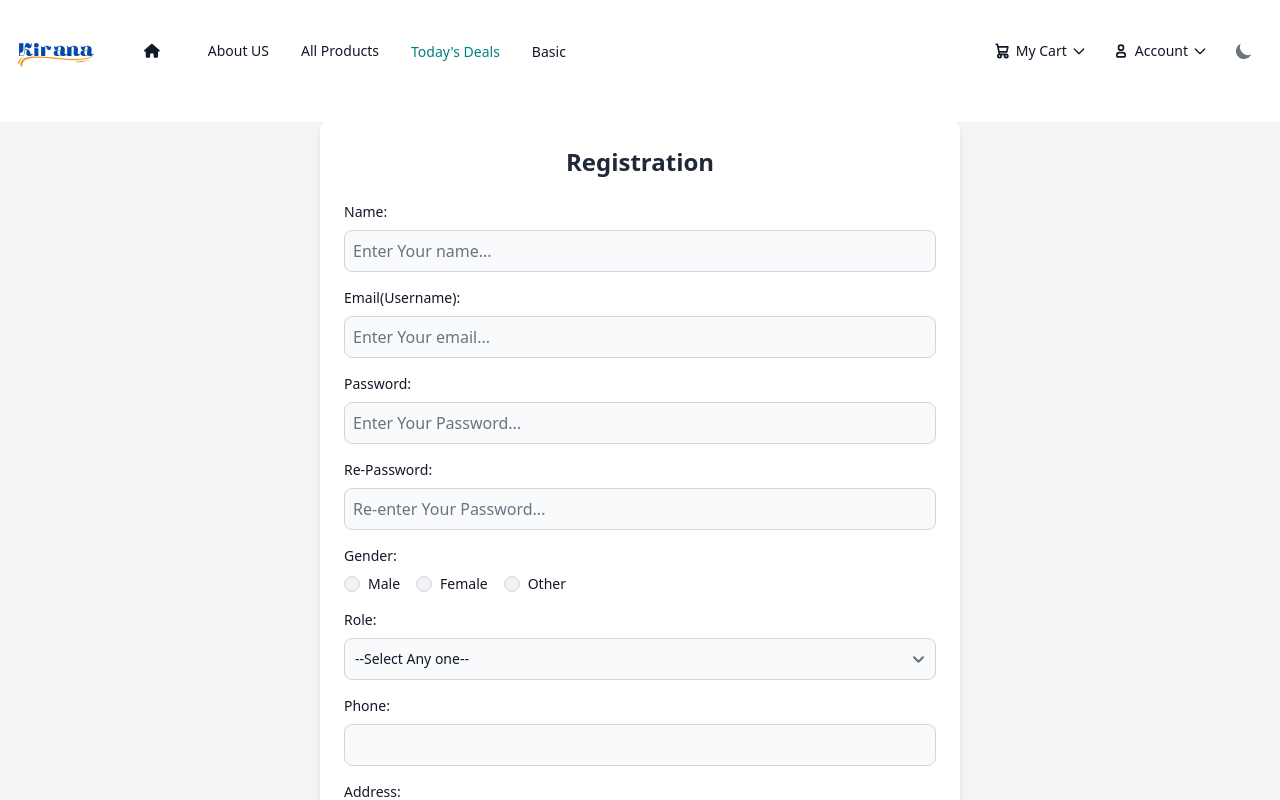
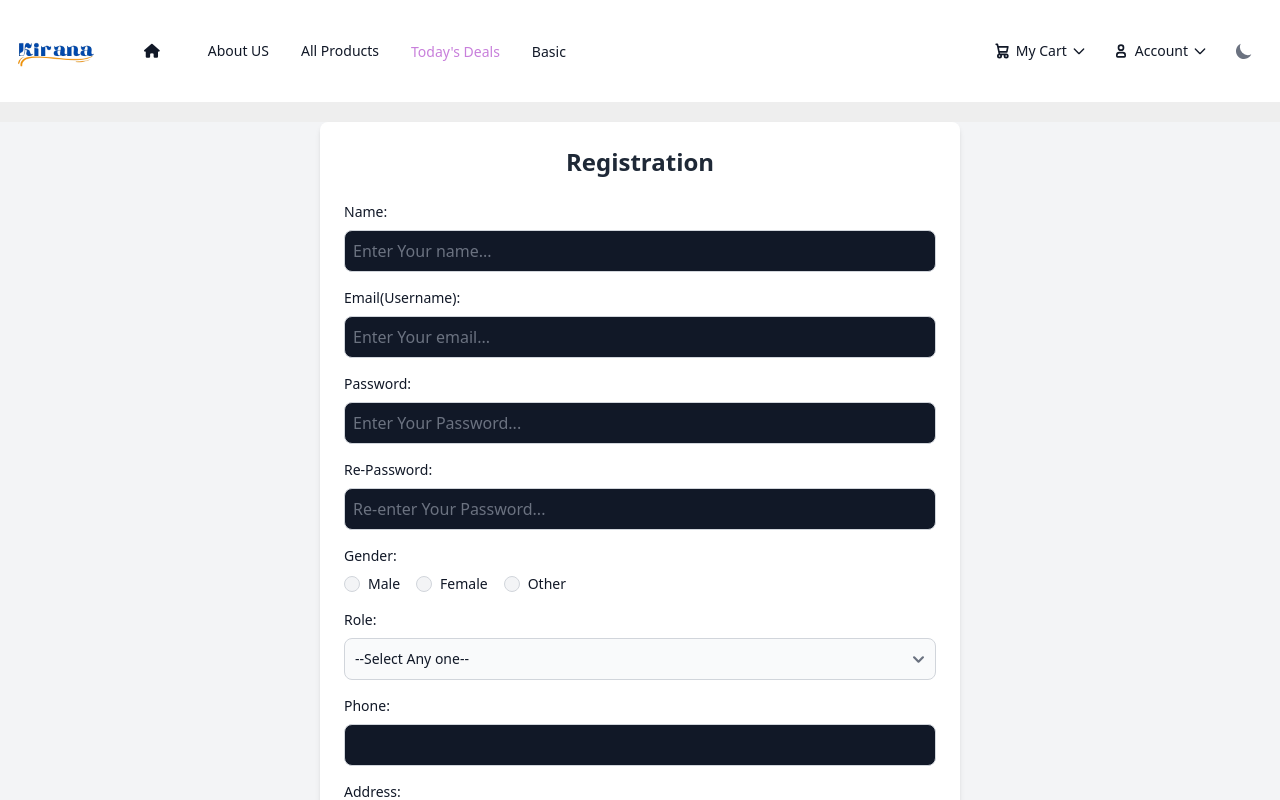
Before and after one commit to raisakuna/e-kirana, a React (Vite) app: page /register in a window 1280 px wide. Shown: the top 800 px of the page. Built offline with nearby package versions, Linux system fonts and the light colour scheme.

Commit message:
yup integration

```diff
--- a/package.json
+++ b/package.json
@@ -11,6 +11,7 @@
   },
   "dependencies": {
     "@fortawesome/fontawesome-free": "^6.7.2",
+    "@hookform/resolvers": "^3.10.0",
     "flowbite": "^2.5.2",
     "flowbite-react": "^0.10.2",
     "kirana": "file:",
--- a/src/assets/css/main.css
+++ b/src/assets/css/main.css
@@ -11,3 +11,11 @@
 .dark .active {
   color: hotpink;
 }
+
+body {
+  background-color: #eeeeee;
+}
+
+.active {
+  color: #c87fdb;
+}
--- a/src/components/form/input.component.jsx
+++ b/src/components/form/input.component.jsx
@@ -4,7 +4,7 @@ export const InputLabel = ({ field, labelTxt }) => {
     <>
       <label
         htmlFor={field}
-        className="block mb-2 text-sm font-medium text-gray-900 dark:text-white"
+        className="block mb-2 text-sm  font-medium text-gray-900 dark:text-white"
       >
         {labelTxt}
       </label>
@@ -31,7 +31,7 @@ export const TextInputField = ({
         type={type}
         {...field}
         className={`
-                bg-gray-50
+                bg-gray-900
                 border
                 ${errMsg ? "border-red-400" : "border-gray-300"}
                 text-gray-900
@@ -41,8 +41,8 @@ export const TextInputField = ({
                 block
                 w-full
                 p-2
-                dark:bg-gray-700
-                 dark:border-gray-600
+                dark:bg-white-700
+                 dark:border-primary-900
                  dark:placeholder-gray-400
                  dark:text-white
                  dark:focus:ring-blue-500
@@ -59,7 +59,6 @@ export const TextInputField = ({
     </>
   );
 };
-
 export const RadioInputField = ({ options, name, control, errMsg = null }) => {
   const {
     field: { onChange, value },
@@ -67,7 +66,6 @@ export const RadioInputField = ({ options, name, control, errMsg = null }) => {
     control: control,
     name: name,
   });
-
   return (
     <>
       {options.map((option, index) => (
@@ -77,8 +75,11 @@ export const RadioInputField = ({ options, name, control, errMsg = null }) => {
             type="radio"
             value={option.value}
             name={name}
-            onChange={(e) => onChange(e.target.value)} // Update form state
-            checked={value === option.value} // Proper selection handling
+            onChange={(e) => {
+              if (e.target.checked) {
+                onChange(option.value);
+              }
+            }}
             className="w-4 h-4 text-teal-600 bg-gray-100 border-gray-300 focus:ring-teal-500"
           />
           <label
@@ -90,8 +91,12 @@ export const RadioInputField = ({ options, name, control, errMsg = null }) => {
         </div>
       ))}
       {errMsg ? (
-        <span className="text-sm italic text-red-800">{errMsg}</span>
-      ) : null}
+        <>
+          <span className="text-sm italic text-red-800">{errMsg}</span>
+        </>
+      ) : (
+        <></>
+      )}
     </>
   );
 };
--- a/src/pages/auth/login/login.page.jsx
+++ b/src/pages/auth/login/login.page.jsx
@@ -4,7 +4,14 @@ import {
   InputLabel,
   TextInputField,
 } from "../../../components/form/input.component";
+import * as Yup from "yup";
 const LoginPage = () => {
+  const loginDTO = Yup.object({
+    email: Yup.string()
+      .email("Invalid Email Format")
+      .required("Email is compulsory"),
+    password: Yup.string().required(),
+  });
   const {
     control,
     handleSubmit,
--- a/src/pages/auth/register/register.page.jsx
+++ b/src/pages/auth/register/register.page.jsx
@@ -11,6 +11,8 @@ import {
   TextInputField,
 } from "../../../components/form/input.component";
 import * as Yup from "yup";
+import { yupResolver } from "@hookform/resolvers/yup";
+
 const RegisterPage = () => {
   const userRegisterDTO = Yup.object({
     fullName: Yup.string().min(2).max(25).required(),
@@ -47,7 +49,7 @@ const RegisterPage = () => {
     control,
     handleSubmit,
     formState: { errors },
-  } = useForm();
+  } = useForm({ resolver: yupResolver(userRegisterDTO) });
 
   const submitEvent = (data) => {
     console.log(data);
```
Also changed, not shown: 2 other files (tests, documents, lock files or other folders).
